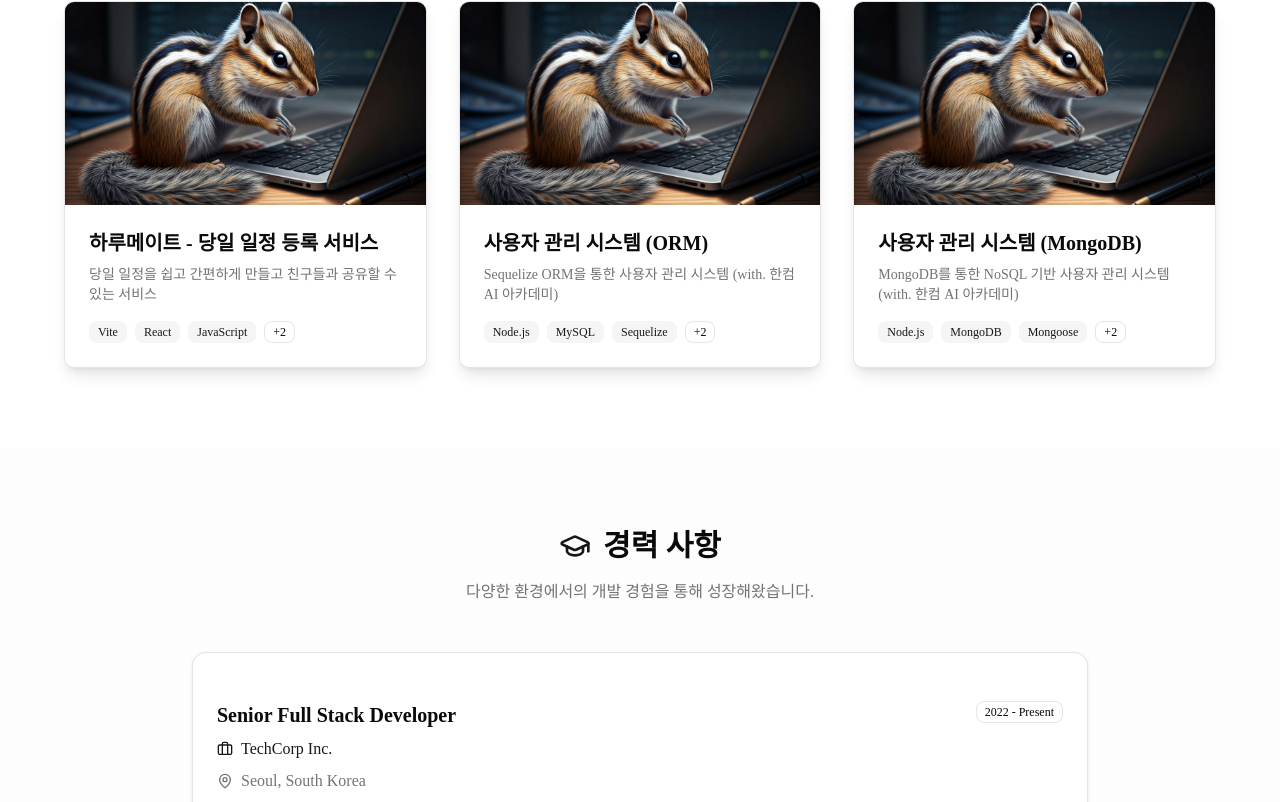
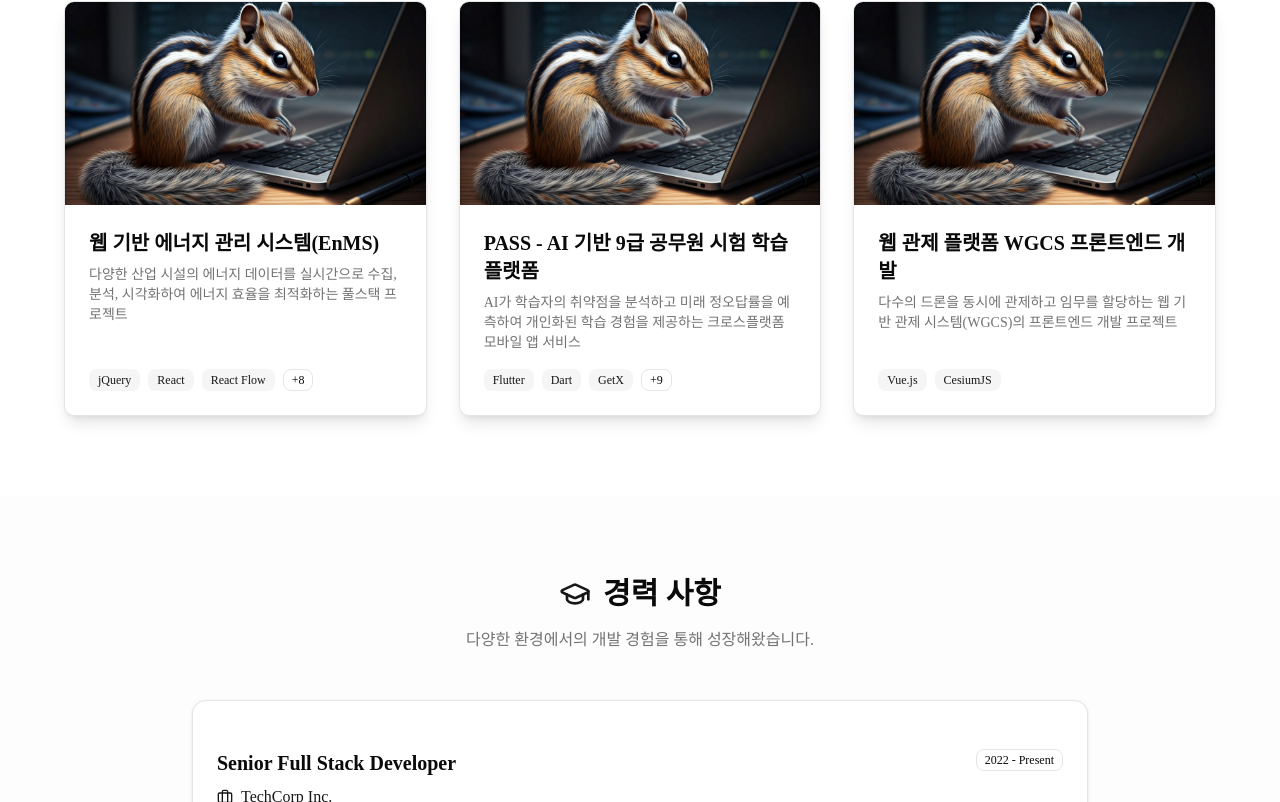
Before and after one commit to DevGisoun/devgisoun-portfolio, a Next.js app: page / in a window 1280 px wide. Shown: the part 1179-1981 px from the top of the page. Built offline with nearby package versions, Linux system fonts and the light colour scheme.

Commit message:
[chore] 프로젝트 정적 데이터 업데이트.

```diff
--- a/data/projects.ts
+++ b/data/projects.ts
@@ -2,120 +2,203 @@ import { Project } from '@/types';
 
 export const projects: Project[] = [
     {
-        title: '하루메이트 - 당일 일정 등록 서비스',
+        title: '웹 기반 에너지 관리 시스템(EnMS)',
         description:
-            '당일 일정을 쉽고 간편하게 만들고 친구들과 공유할 수 있는 서비스',
+            '다양한 산업 시설의 에너지 데이터를 실시간으로 수집, 분석, 시각화하여 에너지 효율을 최적화하는 풀스택 프로젝트',
         tech: [
-            'Vite',
+            'jQuery',
             'React',
-            'JavaScript',
-            'Styled-Components',
-            'Kakao Map API',
+            'React Flow',
+            'eCharts',
+            'Spring Boot',
+            'Java',
+            'TypeScript',
+            'MariaDB',
+            'InfluxDB',
+            'MyBatis',
+            'RabbitMQ',
         ],
         thumbnail: '1.png',
-        color: '#77D1FD',
-        category: ['팀', '반응형', '사이드'],
-        period: '2023.07 - 2023.08',
-        teamInfo: '6인 (프론트엔드 3명, 백엔드 3명)',
-        detailedDescription: `당일 일정에서 하루,친구의 mate를 합쳐서 서비스명을 "하루메이트"로 짓게 되었습니다. 하루메이트는 당일 일정을 만들고 친구에게 손쉽게 공유 할 수 있는 서비스입니다. 친구와 놀러가기 위해서 계획을 짤 때 일정을 편리하게 공유하면 좋겠다는 생각으로 부터 시작되었습니다. 일정 생성 과정이 지나치게 복잡한 서비스들이 대부분입니다. 저희의 목표는 사용자들이 더욱 쉽고 간편하게 일정을 만들고 공유 할 수 있는 서비스를 제공하는 것입니다. *현재 로그인이 이루어지지 않아 주요 기능을 할 수 없는 상태입니다.`,
-        githubUrl: 'https://github.com/codestates-seb/seb44_main_006',
-        deployUrl: 'https://harumate.netlify.app/',
+        category: ['풀스택', 'B2B', '데이터 시각화'],
+        detailedDescription:
+            '다양한 산업 시설에서 발생하는 에너지 데이터를 실시간으로 수집, 분석, 시각화하여 에너지 효율 최적화 및 비용 절감을 목표로 하는 웹 기반 에너지 관리 시스템(EnMS) 신규 구축 프로젝트입니다. 백엔드 아키텍처 설계부터 데이터 처리 파이프라인 구축, 그리고 jQuery 및 React 기반의 프론트엔드 개발까지 전체 시스템의 핵심 개발을 주도했습니다.',
         features: [
-            '카카오 맵 API를 활용해 장소 표시 및 검색',
-            '일정 등록 및 수정',
-            '마이페이지에서 등록한 일정과 즐겨찾기한 일정 확인하기',
-            '친구에게 일정 공유하기(링크, 카카오톡 링크)',
-            '다른 사람들이 공유한 일정 확인하고 즐겨찾기 추가하기',
+            '사용자 맞춤형 실시간 에너지 대시보드',
+            'React Flow 기반 동적 에너지 계통도(에너지맵) 기능',
+            '대용량 시계열 데이터 처리 비동기 파이프라인',
+            '탄소 배출량 관리를 위한 LCA(전 과정 평가) 기능',
         ],
         contributions: [
             {
-                title: '프로젝트 아이디어 도출 및 기획 구성',
+                title: 'React Flow 기반 동적 에너지 계통도 시각화 기능 개발',
                 details: [
-                    '쉽고 간단하게 일정을 만들고 공유할 수 있는 서비스를 제작하고자 Figjam을 활용해 팀원들과 flow chart를 만들고 벤치마킹을 통해 아이디어를 구체화',
+                    '복잡한 에너지 설비와 계측 태그 간의 관계를 시각적으로 표현하기 위해, React Flow 라이브러리를 도입하여 드래그 앤 드롭으로 노드와 엣지를 편집할 수 있는 동적 계통도(에너지맵) 기능을 개발했습니다.',
+                    '계통도 위의 각 노드(설비)에 실시간 에너지 데이터를 연동하여 표시함으로써, 사용자가 전체 에너지 흐름과 개별 설비의 상태를 한눈에 모니터링할 수 있도록 구현했습니다.',
                 ],
             },
-            { title: '공통 컴포넌트 작업' },
-            { title: '웹 표준 / 접근성 고려하며 컴포넌트 작업' },
             {
-                title: '공통으로 사용하는 header 로그인 유/무에 따른 화면 구성, footer 작업',
+                title: '사용자 친화적 실시간 에너지 대시보드 구축 및 시각화 성능 최적화',
                 details: [
-                    'header는 스크롤 여부에 따라 스타일이 변하도록 구현하고, 로그인 후 유저 프로필 사진 클릭 시 메뉴가 나오도록 작업',
-                    'footer에는 팀원 이름 마우스 호버 시 팀원의 역할이 표시되는 재미있는 요소를 추가하고, 클릭 시 팀원의 Github 페이지로 이동할 수 있도록 작업',
+                    '사용자가 직접 에너지 현황판의 아이템(차트, 게이지, 계통도 등)을 추가하고, 드래그 앤 드롭 및 리사이징을 통해 원하는 레이아웃을 구성할 수 있는 동적 대시보드 기능을 구현했습니다.',
+                    '기존 ApexCharts, c3 Chart 등으로 파편화되어 있던 차트 라이브러리를 eCharts로 표준화하여 대규모 데이터 조회 시에도 지연 없는 안정적인 모니터링 환경을 구축하고 UI 통일성을 확보했습니다.',
+                ],
+            },
+            {
+                title: '대용량 시계열 데이터 처리 파이프라인 설계 및 구축',
+                details: [
+                    '실시간으로 수집되는 대규모 시계열 데이터를 안정적으로 처리하기 위해, InfluxDB와 RabbitMQ를 중심으로 한 비동기 데이터 처리 파이프라인을 설계하고 구축했습니다.',
+                    'Spring Boot Scheduler를 사용하여 InfluxDB의 원본 데이터를 15분, 피크(Peak) 단위로 주기적으로 집계하고, 이벤트를 RabbitMQ 메시지 큐에 전달하여 시스템 부하를 분산시키고 안정적인 데이터 분석 기반을 마련했습니다.',
+                ],
+            },
+            {
+                title: '개발 생산성 향상을 위한 빌드/배포 프로세스 자동화',
+                details: [
+                    'Gradle 스크립트를 작성하여 Spring Boot와 React를 하나의 명령어로 동시에 빌드하고, 단일 아티팩트로 배포할 수 있는 환경을 구축하여 개발 생산성을 높이고 배포 오류를 최소화했습니다.',
                 ],
             },
         ],
         troubleShooting: [
             {
-                title: '메인 페이지의 커서 커스터마이징으로 인한 사용자 경험 이슈',
+                title: '다수 차트 라이브러리 혼용으로 인한 시각화 성능 저하 및 유지보수 문제',
                 details: [
-                    '[문제점] 메인 화면의 커서는 초반에 이미지 요소를 고려했으나 마우스 호버시 뚝뚝 끊긴 느낌을 받아 사용자 경험에 부정적인 영향을 줄 것으로 판단했습니다.',
-                    '[해결] useRef를 통해 마우스 커서 컴포넌트를 저장하고, 스크롤 시에도 이를 유지하고 최적화하기 위해 requestAnimationFrame 메서드를 활용해 마우스 동작을 최적화했습니다. 사용자가 버튼에 호버할 때 자연스럽고 부드러운 커서 경험을 제공하여 많은 긍정적 피드백을 받을 수 있었습니다.',
+                    '[문제점] ApexCharts, c3 Chart 등 여러 차트 라이브러리가 프로젝트 내에 혼재되어 있어 UI 통일성이 부족했고, 특히 대용량 데이터 조회 시 렌더링 지연이 발생하는 등 성능 문제가 심각했습니다.',
+                    '[해결] 대용량 데이터 처리에 강점이 있는 eCharts를 표준 라이브러리로 선정하고, 기존의 모든 차트를 eCharts로 점진적으로 마이그레이션하는 작업을 주도했습니다. 이를 통해 대규모 데이터셋에서도 안정적인 렌더링 성능을 확보하고, 코드의 일관성을 높여 유지보수 비용 절감 효과를 기대할 수 있었습니다.',
                 ],
             },
-        ],
-        screenshots: [
             {
-                url: 'https://user-images.githubusercontent.com/77836614/255490884-6341a0f3-e248-4af3-9733-4846c1ae7c51.png',
-                caption: '메인 페이지',
-            },
-            {
-                url: 'https://user-images.githubusercontent.com/77836614/255491184-93dca001-e946-4665-8093-c50dcdb6aad0.png',
-                caption: '일정등록 페이지',
-            },
-            {
-                url: 'https://user-images.githubusercontent.com/77836614/255491417-fef65d05-d4b6-4462-9239-86b715b3789b.png',
-                caption: '커뮤니티 페이지',
+                title: '메시지 큐(RabbitMQ)를 이용한 비동기 데이터 처리 시스템 구축',
+                details: [
+                    '[문제점] 실시간으로 유입되는 방대한 시계열 데이터를 동기적으로 처리하면서 시스템에 병목 현상이 발생했고, 데이터 집계 작업 시 부하가 급증하여 시스템 전체의 안정성을 위협했습니다.',
+                    '[해결] RabbitMQ를 도입하여 데이터 처리 요청을 메시지 큐에 적재하고, 별도의 컨슈머가 이를 비동기적으로 처리하는 파이프라인을 설계 및 구축했습니다. 이를 통해 시스템 부하를 효과적으로 분산시키고, 데이터 처리량 급증에도 안정적으로 시스템을 운영할 수 있는 기반을 마련했습니다.',
+                ],
             },
         ],
     },
     {
-        title: '사용자 관리 시스템 (ORM)',
+        title: 'PASS - AI 기반 9급 공무원 시험 학습 플랫폼',
         description:
-            'Sequelize ORM을 통한 사용자 관리 시스템 (with. 한컴 AI 아카데미)',
-        tech: ['Node.js', 'MySQL', 'Sequelize', 'AWS', 'EC2'],
-        thumbnail: '2.png',
-        color: '#D8B4FE',
-        category: ['웹', '백엔드', '개인'],
-        period: '2023.05 - 2023.06',
-        teamInfo: '4인 (백엔드 2명, 프론트엔드 2명)',
-        detailedDescription: `Sequelize ORM을 활용하여 구축한 효율적인 사용자 관리 시스템입니다. 데이터베이스 스키마 관리와 마이그레이션을 체계적으로 처리할 수 있도록 설계되었습니다. 객체 관계 매핑(ORM)을 통해 SQL 쿼리 작성의 복잡성을 줄이고, 코드의 가독성과 유지보수성을 크게 향상시켰습니다.`,
-        githubUrl: 'https://github.com/example/user-management-orm',
+            'AI가 학습자의 취약점을 분석하고 미래 정오답률을 예측하여 개인화된 학습 경험을 제공하는 크로스플랫폼 모바일 앱 서비스',
+        tech: [
+            'Flutter',
+            'Dart',
+            'GetX',
+            'Nest.js',
+            'TypeScript',
+            'TypeORM',
+            'FastAPI',
+            'Python',
+            'PyTorch',
+            'Docker',
+            'Firebase',
+            'MariaDB',
+        ],
+        thumbnail: '1.png',
+        category: ['풀스택', 'B2C', '모바일 앱', 'AI'],
+        detailedDescription:
+            'Flutter 기반의 크로스플랫폼(iOS/Android) 모바일 앱 서비스로, AI가 학습자의 취약점을 분석하고 미래 정오답률을 예측하여 개인화된 학습 경험을 제공하는 9급 공무원 시험 대비 교육 플랫폼입니다. 기획 초기 단계부터 참여하여 앱(Front-end), 메인 API 서버(Back-end), AI 예측 API 서버(AI)의 설계, 개발, 배포, 운영까지 전 과정에 핵심적인 역할을 수행했습니다.',
         features: [
-            'Sequelize ORM을 통한 데이터베이스 관리',
-            '사용자 등록, 수정, 삭제 기능',
-            '마이그레이션 및 시드 데이터 관리',
-            'RESTful API 설계',
-            'JWT 기반 인증 시스템',
+            'AI 진단시험, 단원별 학습, 오답노트, 복습 문항 제공',
+            'DKT 예측값 기반 사용자의 학습 성취도 분석 및 시각화',
+            '다양한 인증 방식(이메일, 소셜, 게스트) 및 계정 연동 지원',
+            'FCM 기반 학습 독려 푸시 알림 시스템',
         ],
         contributions: [
-            { title: 'ORM 모델 설계 및 구현' },
-            { title: 'API 엔드포인트 개발' },
-            { title: '데이터베이스 마이그레이션 관리' },
+            {
+                title: '백엔드 시스템 안정화 주도 (Spring Boot → Nest.js 마이그레이션)',
+                details: [
+                    'OAuth 로그인 및 FCM 푸시 알림 등 Node.js 생태계에 친화적인 기능 구현을 가속화하고 개발 생산성을 높이기 위해, 기존 Spring Boot(Java) 서버의 모든 API 엔드포인트를 재작성하여 Nest.js(TypeScript) 기반으로 성공적인 마이그레이션을 주도했습니다.',
+                    '데이터베이스 관리의 유연성 향상을 위해 기존 MyBatis(XML) 기반의 데이터 접근 방식을 TypeORM으로 전환하고, 복잡한 쿼리는 Raw Query를 활용하여 성능을 확보하며 안정적인 데이터 마이그레이션을 완료했습니다.',
+                ],
+            },
+            {
+                title: 'DKT AI 모델 기반 학습 예측 API 서버 구축 및 Docker 배포',
+                details: [
+                    '학습자의 문제 풀이 이력을 기반으로 미래 정오답률을 예측하는 PyTorch 기반 DKT(Deep Knowledge Tracing) 모델 서빙 API를 FastAPI를 사용하여 신규 구축했습니다.',
+                    '예측에 필요한 데이터를 정제하고 모델의 입출력 파이프라인을 설계했으며, Docker를 활용하여 AI 서버를 컨테이너화하고 안정적인 배포 환경을 마련했습니다.',
+                ],
+            },
+            {
+                title: 'Flutter 기반 하이브리드 앱 전체 기능 개발 및 양대 마켓 출시/운영',
+                details: [
+                    '사용자 인증부터 학습, 분석에 이르는 앱의 모든 핵심 기능을 Flutter로 개발했으며, GetX 라이브러리를 통해 상태 관리, 라우팅, 의존성 주입 등 앱의 전체 아키텍처를 설계 및 구현했습니다.',
+                    'Google Play Store와 Apple App Store 양대 마켓에 성공적으로 앱을 출시하여 누적 다운로드 1,000회 이상을 달성하고, 지속적인 업데이트를 통해 서비스를 운영했습니다.',
+                ],
+            },
+        ],
+        troubleShooting: [
+            {
+                title: '개발 생산성 및 확장성 확보를 위한 백엔드 시스템 마이그레이션',
+                details: [
+                    '[문제점] 기존 Spring Boot 기반 백엔드는 안정적이었으나, OAuth 소셜 로그인, FCM 푸시 알림 등 외부 서비스 연동 구현 시 Node.js 생태계에 비해 개발 속도가 더디고 라이브러리 지원이 제한적이었습니다.',
+                    '[해결] TypeScript의 타입 안정성과 Node.js의 비동기 처리 능력을 활용하기 위해 Nest.js로의 전면 마이그레이션을 주도했습니다. 기존의 모든 API를 재설계하고, MyBatis 기반 데이터 접근 방식을 TypeORM으로 전환하여 개발 생산성과 코드 유지보수성을 크게 향상시켰습니다.',
+                ],
+            },
+            {
+                title: '복잡한 크로스플랫폼 인증 및 푸시 알림 시스템 구축',
+                details: [
+                    '[문제점] 게스트 로그인, 소셜 로그인(Google, Apple 등), 기존 계정과의 연동 등 복잡한 인증 시나리오를 Android와 iOS 양 플랫폼에서 일관되게 처리해야 했으며, 각기 다른 푸시 알림(FCM) 정책에 대응해야 했습니다.',
+                    '[해결] Firebase Authentication을 중심으로 통합 인증 시스템을 설계하고, 각 소셜 로그인 케이스별 예외 처리를 통해 안정성을 확보했습니다. FCM 또한 플랫폼별(Android/iOS) 분기 처리를 통해 안정적인 알림 시스템을 구축하고, 앱 내에서 사용자가 직접 수신 여부를 제어하는 기능을 구현했습니다.',
+                ],
+            },
         ],
     },
     {
-        title: '사용자 관리 시스템 (MongoDB)',
+        title: '웹 관제 플랫폼 WGCS 프론트엔드 개발',
         description:
-            'MongoDB를 통한 NoSQL 기반 사용자 관리 시스템 (with. 한컴 AI 아카데미)',
-        tech: ['Node.js', 'MongoDB', 'Mongoose', 'AWS', 'EC2'],
-        thumbnail: '3.png',
-        color: '#A7F3D0',
-        category: ['웹', '백엔드', 'NoSQL'],
-        period: '2023.03 - 2023.04',
-        teamInfo: '3인 (풀스택 개발자)',
-        detailedDescription: `MongoDB를 활용한 NoSQL 기반 사용자 관리 시스템입니다. 유연한 스키마 구조를 통해 다양한 사용자 데이터를 효율적으로 저장하고 관리합니다. MongoDB의 강력한 쿼리 기능과 인덱싱을 활용하여 높은 성능을 구현했으며, 확장 가능한 아키텍처로 설계하여 향후 기능 확장에 용이하도록 구성했습니다.`,
-        githubUrl: 'https://github.com/example/user-management-mongodb',
+            '다수의 드론을 동시에 관제하고 임무를 할당하는 웹 기반 관제 시스템(WGCS)의 프론트엔드 개발 프로젝트',
+        tech: ['Vue.js', 'CesiumJS'],
+        thumbnail: '1.png',
+        category: ['프론트엔드', '관제 시스템', '3D 지도'],
+        detailedDescription:
+            '웹 환경에서 다수의 드론을 동시에 관제하고 임무를 할당하는 WGCS(Web Ground Control System)의 프론트엔드 시스템을 개발했습니다. CesiumJS(3D 지도 라이브러리)를 기반으로 지도 위에 드론의 임무 경로, 안전 비행 구역 등을 설정하고 모니터링하는 기능을 구현했습니다.',
         features: [
-            'MongoDB를 통한 NoSQL 데이터베이스 구축',
-            'Mongoose ODM을 활용한 스키마 관리',
-            '유연한 데이터 구조 지원',
-            '집계 파이프라인을 통한 복잡한 쿼리 처리',
-            '인덱싱을 통한 성능 최적화',
+            'CesiumJS 지도 기반 임무 경로(Waypoint) 생성/관리',
+            '드론 안전 비행을 위한 지오펜싱(Geofencing) 시스템',
+            '5가지 주요 해상도에 대응하는 반응형 UI/UX',
         ],
         contributions: [
-            { title: 'MongoDB 스키마 설계' },
-            { title: '집계 파이프라인 구현' },
-            { title: '성능 최적화 및 인덱싱' },
+            {
+                title: '지도 기반 임무 경로(Waypoint) 생성/관리 기능 개발',
+                details: [
+                    'CesiumJS를 활용하여, 지도상에서 직관적인 UI로 다수 드론의 임무 경로를 생성, 수정, 삭제하는 핵심 기능을 개발했습니다.',
+                    '사용자가 생성한 임무를 파일 형태로 업로드/다운로드하는 기능을 구현하여, 임무 데이터의 재사용성과 관리 효율성을 크게 향상시켰습니다.',
+                ],
+            },
+            {
+                title: '드론 안전 비행을 위한 지오펜싱(Geofencing) 시스템 구축',
+                details: [
+                    '드론의 안전 비행 구역 설정을 위해 지도 위에 Polygon, Circle 등 다양한 형태의 가상 울타리(Geofence)를 설정하고, 좌표 기반으로 세밀하게 제어하는 기능을 주도적으로 개발하여 관제 안정성을 확보했습니다.',
+                ],
+            },
+            {
+                title: '다양한 관제 환경을 고려한 반응형 UI/UX 구축 및 개선',
+                details: [
+                    '5가지 주요 해상도([2560px] ~ [1280px])에 대응하는 반응형 레이아웃을 구현하여 다양한 디바이스 환경에서의 호환성을 확보했습니다.',
+                    '사용자 인터랙션 과정에서 발생하던 화면 흔들림, 렌더링 오류, 데이터 불일치 등 다수의 버그를 해결하여 안정적인 사용자 경험을 제공했습니다.',
+                ],
+            },
+            {
+                title: '코드 품질 및 유지보수성 개선을 위한 리팩토링',
+                details: [
+                    'Vue 컴포넌트 내 복잡하게 얽혀있던 마우스 클릭 이벤트 로직을 별도의 모듈로 분리하는 리팩토링을 진행하여 코드의 응집도를 높이고 중복을 제거하여 애플리케이션의 유지보수성 및 확장성을 개선했습니다.',
+                ],
+            },
+        ],
+        troubleShooting: [
+            {
+                title: '다양한 디바이스 환경 대응을 위한 반응형 UI 구축',
+                details: [
+                    '[문제점] 드론 관제 환경은 대형 모니터부터 일반 노트북까지 다양했기 때문에, 여러 해상도에서 UI가 깨지거나 조작이 어려운 문제가 발생했습니다.',
+                    '[해결] 5가지 주요 해상도(2560px ~ 1280px)를 타겟으로 미디어 쿼리와 유연한 레이아웃 설계를 통해 각 해상도에 최적화된 반응형 UI를 구현했습니다. 이를 통해 어떤 환경에서도 일관되고 안정적인 관제 경험을 제공할 수 있었습니다.',
+                ],
+            },
+            {
+                title: '복잡한 지도 인터랙션 로직으로 인한 코드 품질 저하',
+                details: [
+                    '[문제점] Waypoint 생성, 수정, 삭제, 펜스 그리기 등 지도 위에서 발생하는 모든 마우스 클릭 이벤트가 하나의 Vue 컴포넌트 내에 복잡하게 얽혀 있어 코드 가독성이 떨어지고 기능 추가 및 버그 수정이 매우 어려웠습니다.',
+                    '[해결] 지도와 관련된 클릭 이벤트를 역할(경로 제어, 펜스 제어 등)에 따라 별도의 모듈로 분리하는 리팩토링을 진행했습니다. 이를 통해 코드의 응집도를 높이고 재사용성을 확보하여 유지보수성과 확장성을 크게 개선했습니다.',
+                ],
+            },
         ],
     },
 ];
```
